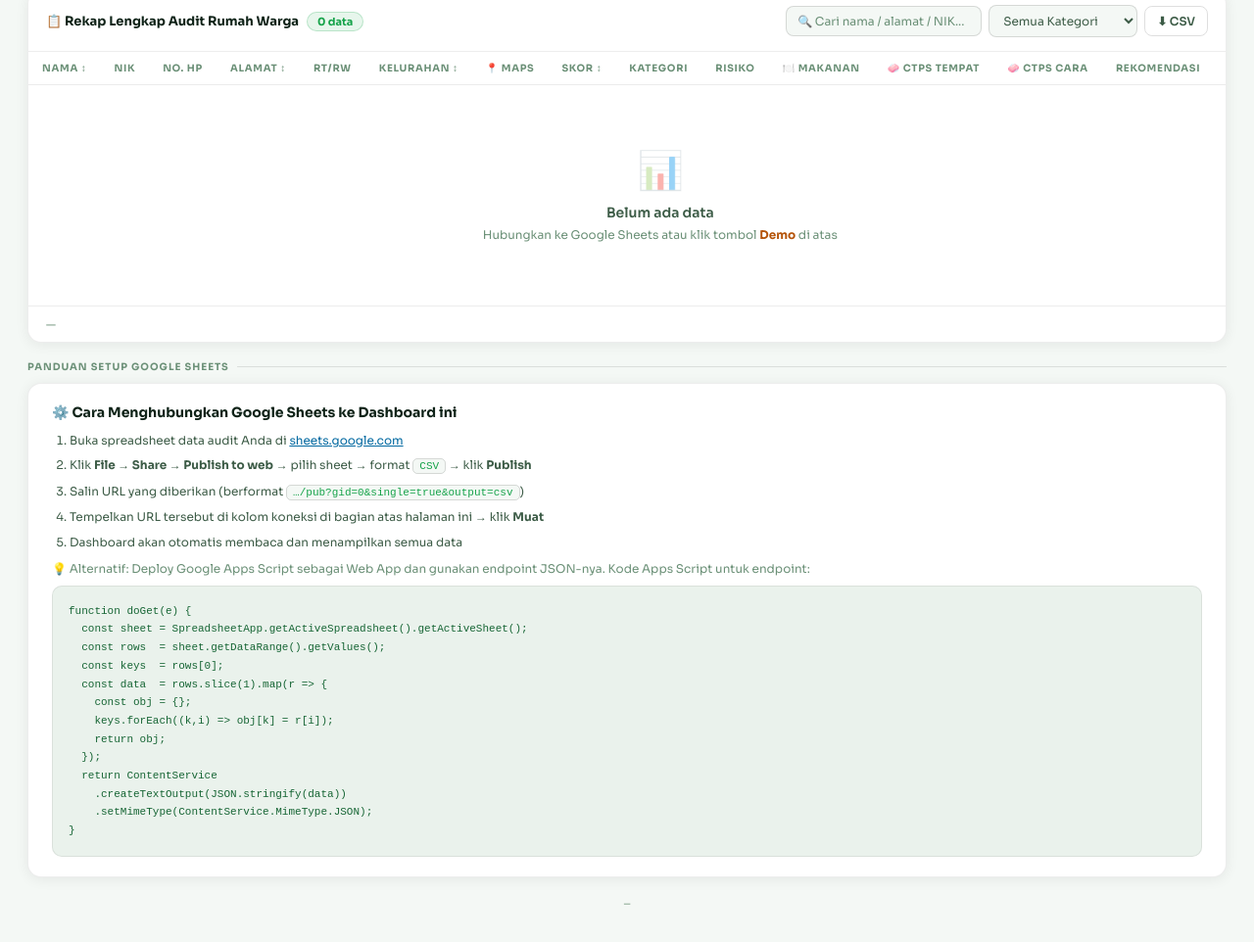
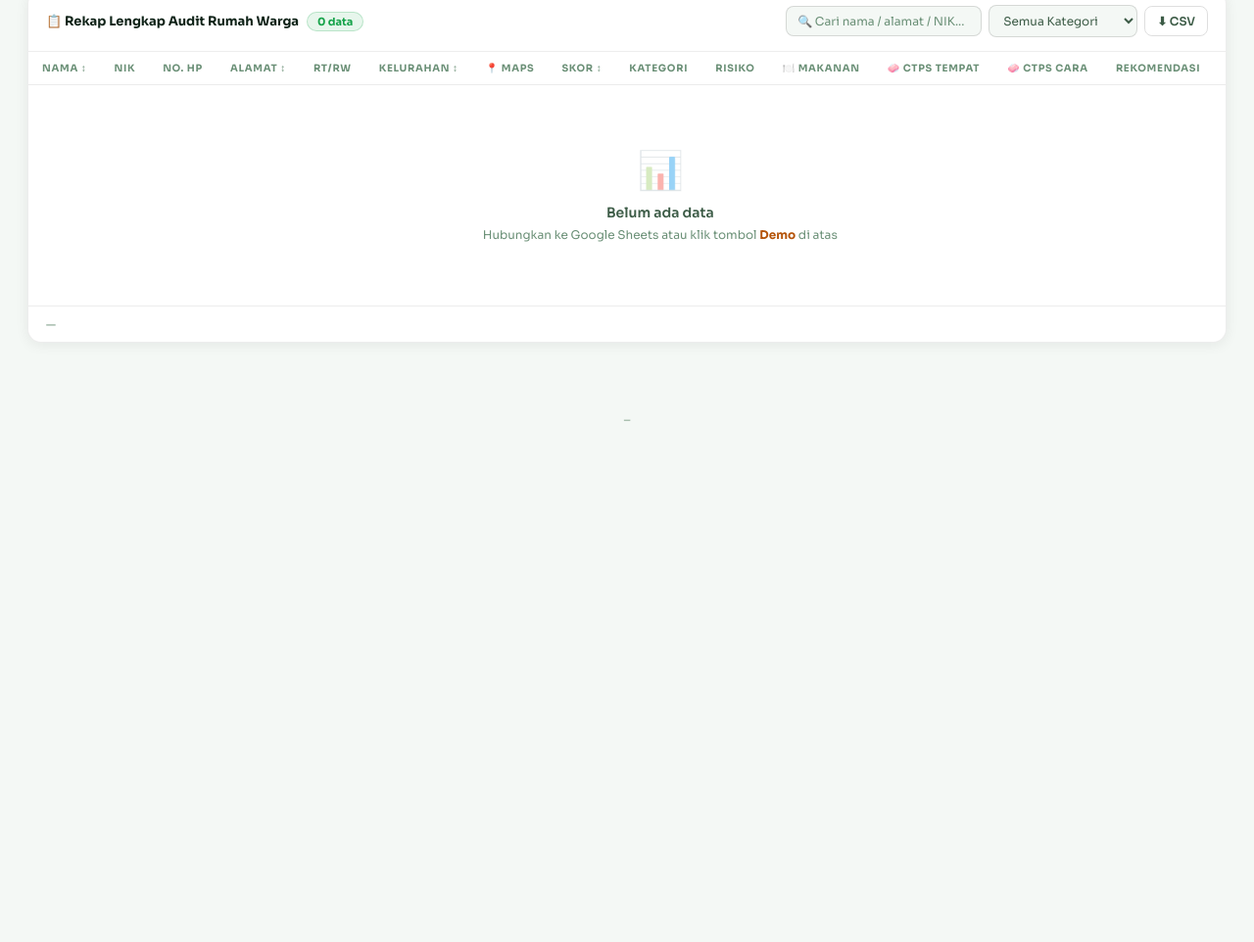
Before and after one commit to pkmkcipir/dashboard, a plain HTML site: page index.html in a window 1280 px wide. Shown: the part 1798-2760 px from the top of the page at 98% size. After the commit the page ends 2234 px from the top, so only its background shows below. Drawn offline with nearby package versions, Linux system fonts and the light colour scheme.

Commit message:
index.html

```diff
--- a/index.html
+++ b/index.html
@@ -551,31 +551,7 @@ pre{background:var(--bg);border:1px solid var(--border);border-radius:10px;
     </div>
   </div>
 
-  <!-- GUIDE -->
-  <div class="slabel" style="margin-top:18px;">Panduan Setup Google Sheets</div>
-  <div class="guide">
-    <h4>⚙️ Cara Menghubungkan Google Sheets ke Dashboard ini</h4>
-    <ol>
-      <li>Buka spreadsheet data audit Anda di <a href="https://sheets.google.com" target="_blank" style="color:var(--sky)">sheets.google.com</a></li>
-      <li>Klik <strong>File → Share → Publish to web</strong> → pilih sheet → format <code>CSV</code> → klik <strong>Publish</strong></li>
-      <li>Salin URL yang diberikan (berformat <code>…/pub?gid=0&single=true&output=csv</code>)</li>
-      <li>Tempelkan URL tersebut di kolom koneksi di bagian atas halaman ini → klik <strong>Muat</strong></li>
-      <li>Dashboard akan otomatis membaca dan menampilkan semua data</li>
-    </ol>
-    <p style="font-size:12px;color:var(--text3);margin-top:10px;">💡 Alternatif: Deploy Google Apps Script sebagai Web App dan gunakan endpoint JSON-nya. Kode Apps Script untuk endpoint:</p>
-    <pre>function doGet(e) {
-  const sheet = SpreadsheetApp.getActiveSpreadsheet().getActiveSheet();
-  const rows  = sheet.getDataRange().getValues();
-  const keys  = rows[0];
-  const data  = rows.slice(1).map(r => {
-    const obj = {};
-    keys.forEach((k,i) => obj[k] = r[i]);
-    return obj;
-  });
-  return ContentService
-    .createTextOutput(JSON.stringify(data))
-    .setMimeType(ContentService.MimeType.JSON);
-}</pre>
+
   </div>
 
   <div class="lu" id="lu">—</div>
```
